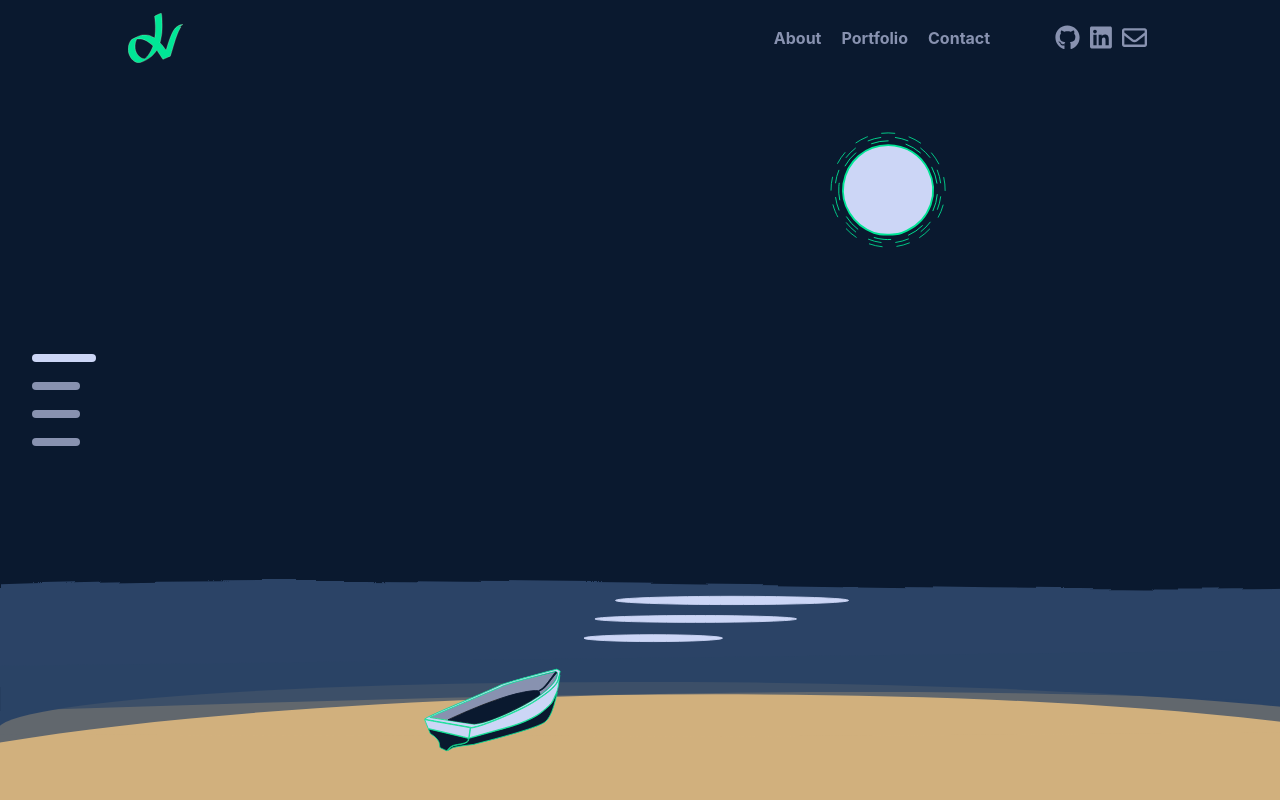
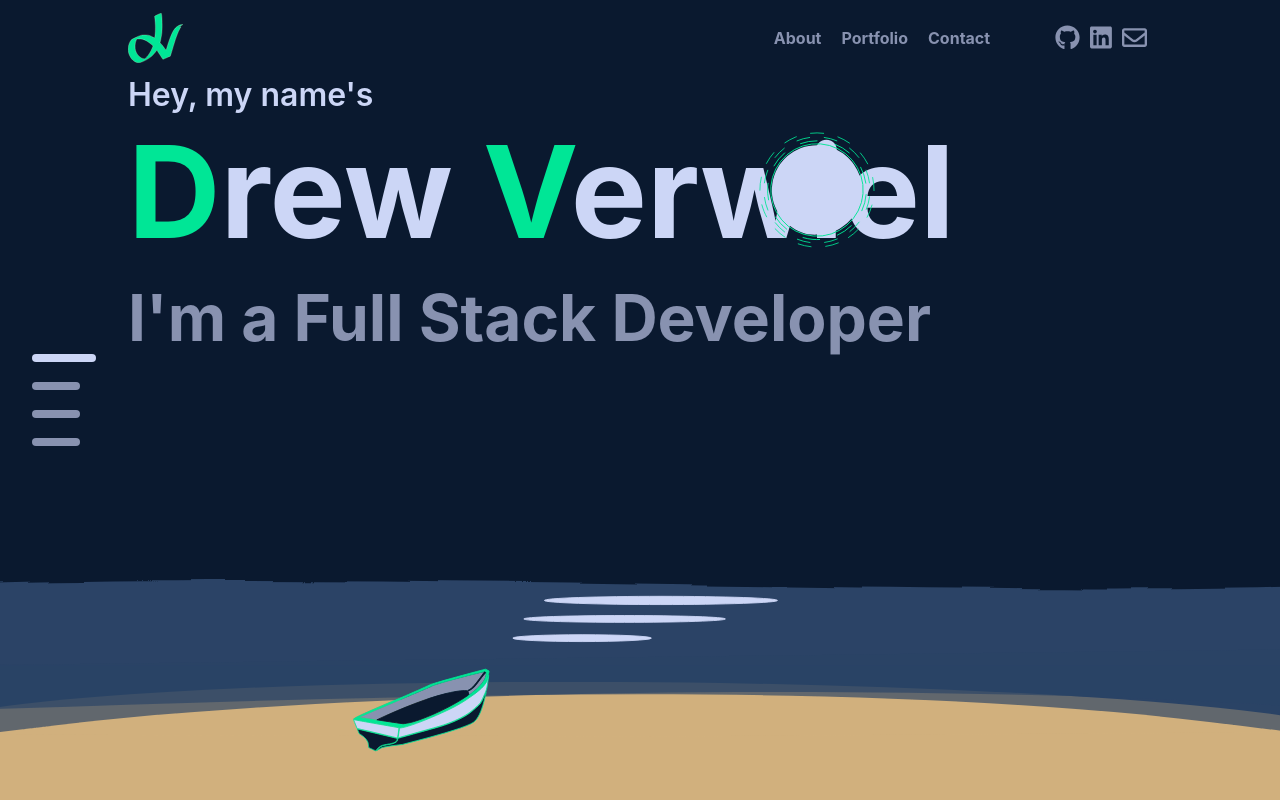
Before and after one commit to Verwiel/Portfolio, a React (Create React App) app in the folder client/: page /#hero in a window 1280 px wide. Shown: the top 800 px of the page. Built offline with nearby package versions, Linux system fonts and the light colour scheme.

Commit message:
changed homepage to use background image

```diff
--- a/client/src/assets/Ocean.js
+++ b/client/src/assets/Ocean.js
@@ -5,7 +5,7 @@ const Mountain = ({ className }) => {
     <svg
       xmlns="http://www.w3.org/2000/svg"
       viewBox="0 0 7680 4320"
-      preserveAspectRatio="none"
+      // preserveAspectRatio="none"
     >
       <defs>
         <filter
--- a/client/src/components/StyledBackground.js
+++ b/client/src/components/StyledBackground.js
@@ -1,10 +1,10 @@
 import React from 'react'
-import Ocean from '../assets/Ocean.js'
+// import Ocean from '../assets/Ocean.js'
 
 const StyledBackground = () => {
   return (
     <div className='styled-background'>
-      <Ocean className='styled-background' />
+      {/* <Ocean className='styled-background' /> */}
     </div>
   )
 }
--- a/client/src/styles/pages/_home.scss
+++ b/client/src/styles/pages/_home.scss
@@ -119,18 +119,13 @@
   .styled-background {
     width: 100vw;
     height: 100vh;
-    display: flex;
+    position: fixed;
+    z-index: 0;
 
-    svg {
-      position: fixed;
-      bottom: 0;
-      height: 100vh;
-    }
-
-    // background-image: url('../../assets/ocean.svg');
-    // background-repeat: no-repeat;
-    // background-size: cover;
-    // background-position: center bottom;
+    background-image: url('../../assets/ocean.svg');
+    background-repeat: no-repeat;
+    background-size: cover;
+    background-position: center bottom;
 
     // &-svg {
     //   max-height: 50vw;
```
